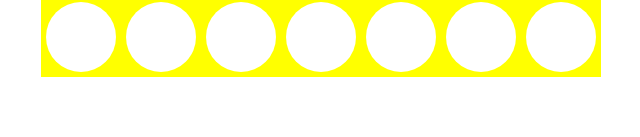
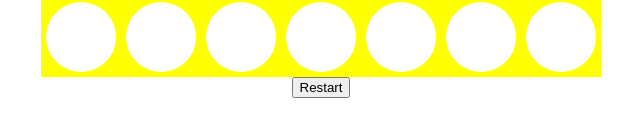
Before and after one commit to matthewglassman/4inarow, a website: page index.html in a window 1280 px wide. Shown: the part 411-548 px from the top of the page, without its empty margins (319-959 px from the left). Drawn offline with nearby package versions, Linux system fonts and the light colour scheme.

Commit message:
Added a Restart button.

```diff
--- a/index.html
+++ b/index.html
@@ -8,5 +8,7 @@
   </head>
     <body>
       <div id="fourinarow"></div>
+      <br>
+      <button id='restart'>Restart</button>
     </body>
 </html>
```
